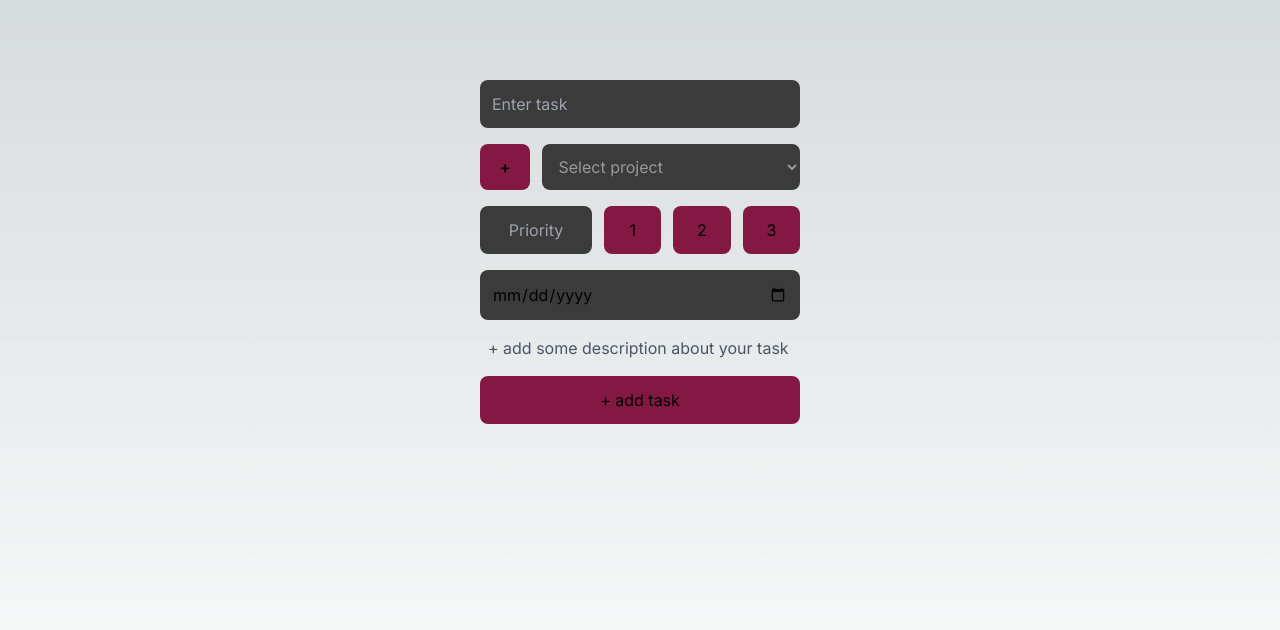
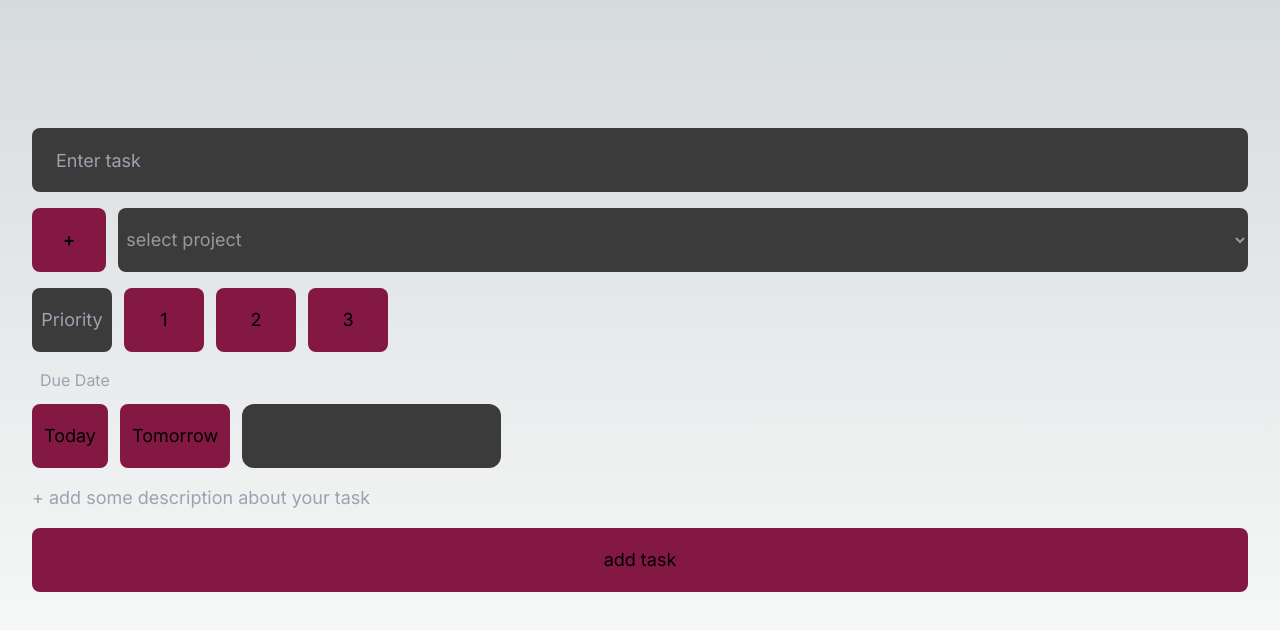
Before and after one commit to opencore-x/lucidity, a Next.js app: page /task in a window 1280 px wide. Shown: the top 630 px of the page. Built offline with nearby package versions, Linux system fonts and the light colour scheme.

Commit message:
added date picker and various UI changes

```diff
--- a/app/components/Project.js
+++ b/app/components/Project.js
@@ -7,10 +7,10 @@ export default function Project() {
       <input
         type="text"
         placeholder="Enter project name"
-        className="p-3 rounded-xl bg-[#3B3B3B]"
+        className="p-3 h-14 rounded-xl bg-[#3B3B3B]"
         onChange={(e) => setProject(e.target.value)}
       />
-      <button className="p-3 bg-pink-900 rounded-lg">add a new project</button>
+      <button className="p-3 h-14 bg-pink-900 rounded-xl">add a new project</button>
     </form>
   );
 }
--- a/app/task/page.js
+++ b/app/task/page.js
@@ -1,88 +1,109 @@
 'use client';
 import React, { useState } from 'react';
+import DatePicker from 'react-datepicker';
 import Project from '../components/Project';
+import 'react-datepicker/dist/react-datepicker.css';
 
 export default function Page() {
   const [taskName, setTaskName] = useState('');
   const [description, setDescription] = useState('');
-  const [project, setProject] = useState(null);
-  const [priority, setPriority] = useState(null);
-  const [dueDate, setDueDate] = useState(null);
+  const [project, setProject] = useState('');
+  const [priority, setPriority] = useState('');
+  const [dueDate, setDueDate] = useState();
   const [isAddProjectVisible, setIsAddProjectVisible] = useState(false);
   const [isDescriptionVisible, setIsDescriptionVisible] = useState(false);
 
   return (
-    <div className="flex h-screen justify-center">
-      <form className="flex flex-col mt-20 w-80 space-y-4" onSubmit={(e) => e.preventDefault()}>
+    <div className="flex h-screen justify-center text-lg px-8">
+      <form className="flex flex-col w-full space-y-4 mt-32" onSubmit={(e) => e.preventDefault()}>
         <input
           type="text"
           placeholder="Enter task"
-          className="p-3 rounded-lg bg-[#3B3B3B]"
+          className="p-6 h-16 rounded-lg bg-[#3B3B3B]"
           onChange={(e) => setTaskName(e.target.value)}
         />
 
-        <div className="flex gap-3">
+        <div className="flex h-16 gap-3">
           <button
-            className="w-16 bg-pink-900 rounded-lg font-semibold"
+            className="w-20 bg-pink-900 rounded-lg font-semibold"
             onClick={() => setIsAddProjectVisible(!isAddProjectVisible)}
           >
             {isAddProjectVisible ? '-' : '+'}
           </button>
           <select
             name="Project"
-            className="p-3 rounded-lg bg-[#3B3B3B] text-[#999] w-full"
+            className="p-1 rounded-lg bg-[#3B3B3B] text-[#999] w-full"
             onChange={(e) => setProject(e.target.value)}
+            defaultValue={'select project'}
           >
-            <option value="" selected disabled>
-              Select project
+            <option value={'select project'} disabled>
+              select project
             </option>
-            <option>solsense</option>
-            <option>to-do</option>
-            <option>Haayi</option>
+            <option value={'solsense'}>solsense</option>
+            <option value={'to-do'}>to-do</option>
+            <option value={'Haayi'}>Haayi</option>
           </select>
         </div>
         {isAddProjectVisible && (
-          <div className="p-3 bg-black-900 border-2 border-gray-800 rounded-xl">
+          <div className="p-6 bg-black-900 border-2 border-gray-800 rounded-xl">
             <Project />
           </div>
         )}
 
-        <div className="flex gap-3">
+        <div className="flex h-16 gap-3">
           <input
             placeholder="Priority"
-            className="p-3 w-28 rounded-lg bg-[#3B3B3B] text-center"
+            className="w-20 rounded-lg bg-[#3B3B3B] text-center"
             onChange={(e) => setPriority(e.target.value)}
             value={priority}
           />
-          <button className="p-3 bg-pink-900 w-20 rounded-lg" onClick={() => setPriority(1)}>
+          <button className="bg-pink-900 w-20 rounded-lg" onClick={() => setPriority(1)}>
             1
           </button>
-          <button className="p-3 bg-pink-900 w-20 rounded-lg" onClick={() => setPriority(2)}>
+          <button className="bg-pink-900 w-20 rounded-lg" onClick={() => setPriority(2)}>
             2
           </button>
-          <button className="p-3 bg-pink-900 w-20 rounded-lg" onClick={() => setPriority(3)}>
+          <button className="bg-pink-900 w-20 rounded-lg" onClick={() => setPriority(3)}>
             3
           </button>
         </div>
-        <input
-          type="date"
-          className="p-3 rounded-lg bg-[#3B3B3B]"
-          onChange={(e) => setDueDate(e.target.value)}
-        />
+
+        <div>
+          <p className="ml-2 mb-3 text-base text-gray-400">Due Date</p>
+          <div className="flex gap-3">
+            <button className="px-3 bg-pink-900 h-16 rounded-lg" onClick={() => setDueDate(new Date())}>
+              Today
+            </button>
+            <button
+              className="px-3 bg-pink-900 h-16 rounded-lg"
+              onClick={() => setDueDate(new Date(new Date().getTime() + 24 * 60 * 60 * 1000))}
+            >
+              Tomorrow
+            </button>
+            <DatePicker
+              className="h-16 w-full text-center bg-[#3B3B3B] rounded-xl"
+              selected={dueDate}
+              onChange={(date) => setDueDate(date)}
+              dateFormat="dd-MM-yy"
+              minDate={new Date()}
+            />
+          </div>
+        </div>
+
         {!isDescriptionVisible && (
-          <button className="text-gray-600 text-left px-2" onClick={() => setIsDescriptionVisible(true)}>
+          <button className="text-gray-400 text-left" onClick={() => setIsDescriptionVisible(true)}>
             + add some description about your task
           </button>
         )}
 
         {isDescriptionVisible && (
           <textarea
-            className="p-3 h-20 rounded-lg bg-[#3B3B3B]"
+            className="p-6 h-32 rounded-lg bg-[#3B3B3B]"
             placeholder="Description"
             onChange={(e) => setDescription(e.target.value)}
           />
         )}
-        <button className="p-3 bg-pink-900 rounded-lg">+ add task</button>
+        <button className="h-16 bg-pink-900 rounded-lg">add task</button>
       </form>
     </div>
   );
```
Also changed, not shown: package.json (+4 -3 lines), 1 other file (tests, documents, lock files or other folders).
